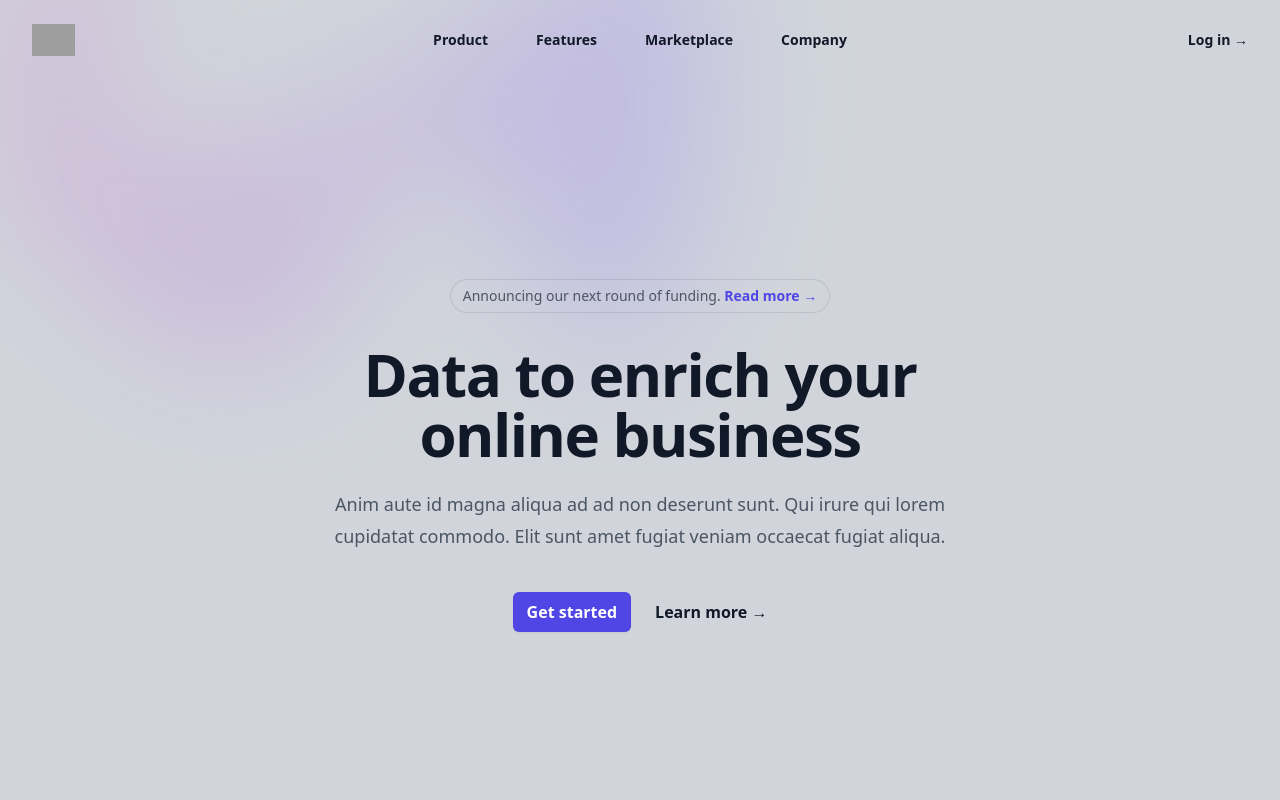
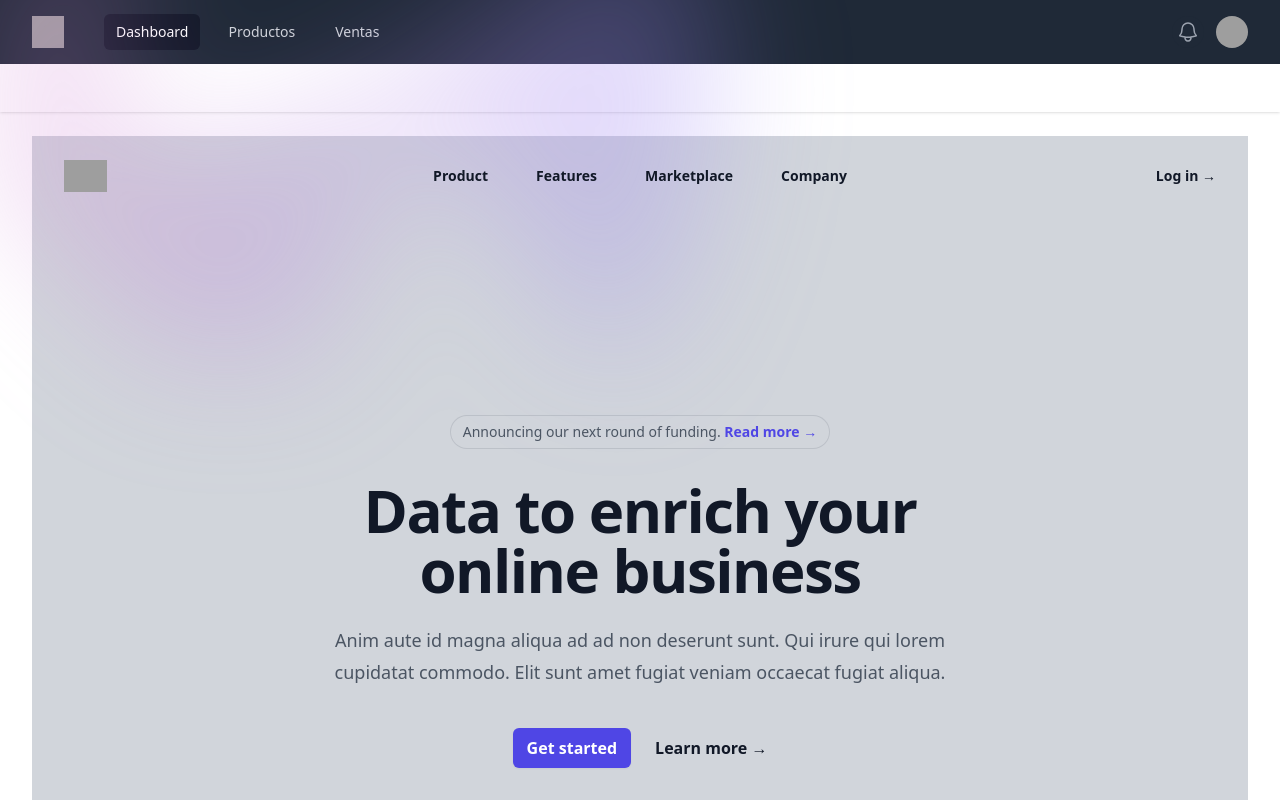
Before and after one commit to ospinajuanp/profesional-next12, a Next.js app: page / in a window 1280 px wide. Shown: the top 800 px of the page. Built offline with nearby package versions, Linux system fonts and the light colour scheme; grey boxes are pictures that could not be loaded.

Commit message:
use MainLoyut have principal children

```diff
--- a/src/components/Header.js
+++ b/src/components/Header.js
@@ -1,7 +1,7 @@
 /* This example requires Tailwind CSS v2.0+ */
 import { Fragment } from 'react';
 import { Disclosure, Menu, Transition } from '@headlessui/react';
-import { BellIcon, MenuIcon, XIcon } from '@heroicons/react/outline';
+import { BellIcon, Bars3Icon , XMarkIcon } from '@heroicons/react/24/outline';
 
 const userData = {
 name: 'Tom Cook',
@@ -96,7 +96,7 @@
                 {/* Mobile menu button */}
                 <Disclosure.Button className="bg-gray-800 inline-flex items-center justify-center p-2 rounded-md text-gray-400 hover:text-white hover:bg-gray-700 focus:outline-none focus:ring-2 focus:ring-offset-2 focus:ring-offset-gray-800 focus:ring-white">
                     <span className="sr-only">Open main menu</span>
-                    {open ? <XIcon className="block h-6 w-6" aria-hidden="true" /> : <MenuIcon className="block h-6 w-6" aria-hidden="true" />}
+                    {open ? <XMarkIcon className="block h-6 w-6" aria-hidden="true" /> : <Bars3Icon  className="block h-6 w-6" aria-hidden="true" />}
                 </Disclosure.Button>
                 </div>
             </div>
--- /dev/null
+++ b/src/layout/MainLayout.js
@@ -0,0 +1,19 @@
+import Header from "@/components/Header";
+import Nav from "@/common/nav";
+
+export default function MainLayout ({children}){
+
+    return(
+        <>
+            <div className="min-h-full">
+                <Header/>
+                <Nav/>
+                <main>
+                    <div className="max-w-7xl mx-auto py-6 sm:px6 lg:px-8">
+                        {children}
+                    </div>
+                </main>
+            </div>
+        </>
+    );
+}
--- a/src/pages/_app.js
+++ b/src/pages/_app.js
@@ -1,6 +1,12 @@
-// import '@/styles/globals.css'
+import MainLayout from '@/layout/MainLayout'
 import '../styles/globals.css'
 
 export default function App({ Component, pageProps }) {
-  return <Component {...pageProps} />
+  return (
+    <>
+      <MainLayout>
+        <Component {...pageProps} />
+      </MainLayout>
+    </>
+  )
 }
```
